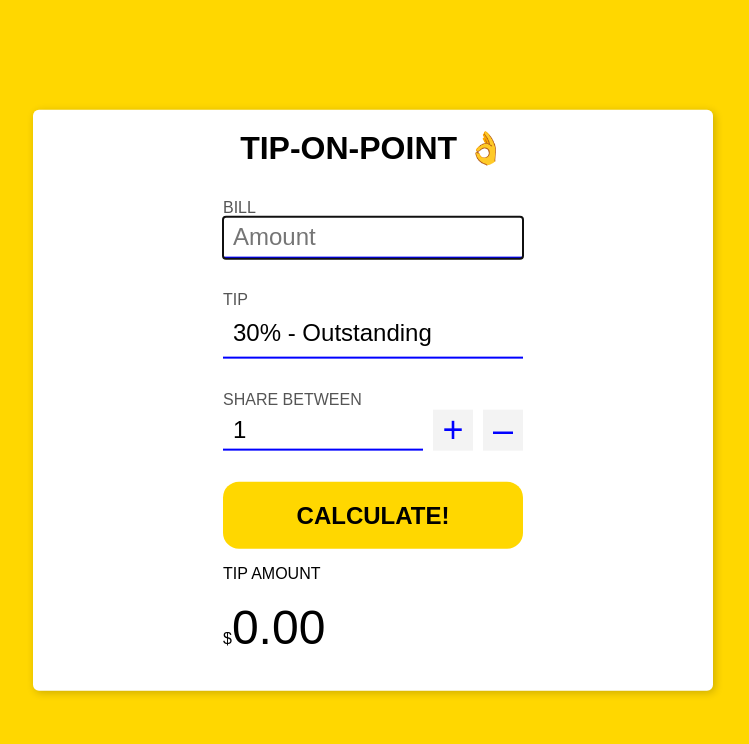
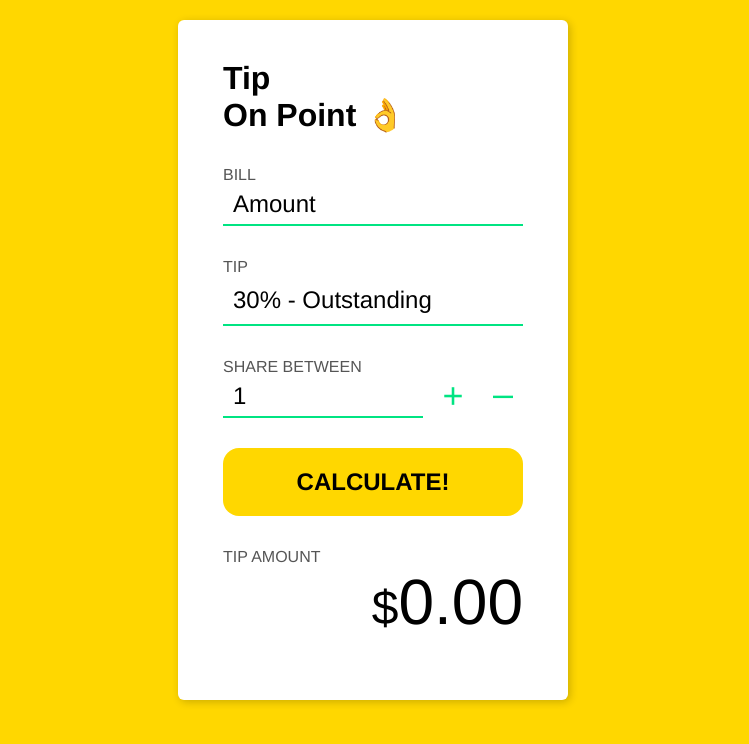
Before and after one commit to niiccolas/tiponpoint, a plain HTML site: page index.html in a window 1280 px wide. Shown: the whole page, without its empty margins (267-1016 px from the left). Drawn offline with nearby package versions, Linux system fonts and the light colour scheme.

Commit message:
Update color & font scheme

```diff
--- a/app.js
+++ b/app.js
@@ -4,7 +4,7 @@ const tipCalculator = (e) => {
   let sharing = document.querySelector('#sharing').value;
 
   if(!amount) {
-    document.querySelector('#modal-message').textContent = 'How much was your bill?';
+    document.querySelector('#modal-message').textContent = 'Type the amount of your bill !';
     document.querySelector('.modal').classList.add('show-modal');
     throw 'ERROR: Missing amount'
   } else if (!tip) {
@@ -56,11 +56,11 @@ document.addEventListener('keyup', hideModalOnEsc); //
 
 
 // ! Input Increment Logic
-document.querySelector('.grid-item-plus').addEventListener('click', function() {
+document.querySelector('#plus').addEventListener('click', function() {
   document.querySelector('.counter').value++;
 })
 
-document.querySelector('.grid-item-minus').addEventListener('click', function() {
+document.querySelector('#minus').addEventListener('click', function() {
   if(document.querySelector('.counter').value >= 2) {
       document.querySelector('.counter').value--;
      }
--- a/index.html
+++ b/index.html
@@ -6,17 +6,18 @@
   <meta name="viewport" content="width=device-width, initial-scale=1.0">
   <meta http-equiv="X-UA-Compatible" content="ie=edge">
   <link rel="stylesheet" href="https://cdnjs.cloudflare.com/ajax/libs/normalize/8.0.0/normalize.min.css">
-  <title>TIP ON POINT</title>
+  <title>Tip On Point</title>
   <link rel="stylesheet" href="./styles.css">
 </head>
 
 <body>
   <div id="container">
-    <h1>TIP-ON-POINT 👌 </h1>
     <div id="form">
+      <h1>Tip<br> On Point 👌 </h1>
       <p class="section-title">Bill</p>
       <label for="bill" class="screen-reader">Amount </label>
-      <input type="number" name="" id="bill" placeholder="Amount" tabindex="1" autocomplete="off" autofocus>
+
+      <input type="number" name="" id="bill" placeholder="Amount" tabindex="1" autocomplete="off" min="1" max="999999" autofocus>
       <p class="section-title">Tip</p>
 
       <select name="tip" id="tip" required tabindex="2">
@@ -32,15 +33,15 @@
           <div class="grid-item-number">
             <input type="number" name="" id="sharing" value="1" class="counter" tabindex="3">
           </div>
-          <div class="grid-item-plus">+</div>
-          <div class="grid-item-minus">–</div>
+          <div class="operators" id="plus">+</div>
+          <div class="operators adjustX" id="minus">–</div>
         </div>
       </div>
       <input type="submit" value="CALCULATE!" id="submit">
 
       <div id="result">
-        <p>TIP AMOUNT</p>
-        <p>$<span id="grandTotal">0.00</span></p>
+        <p class="section-title">TIP AMOUNT</p>
+        <p class="grandTotal">$<span id="grandTotal">0.00</span></p>
       </div>
     </div>
   </div>
--- a/styles.css
+++ b/styles.css
@@ -1,37 +1,42 @@
 * {
   font-size: 16px;
-  font-family: Arial, Helvetica, sans-serif;
-  /* border: 1px solid red; */
+  font-family: Avenir, Helvetica, sans-serif;
 }
 
 html {
   background: gold;
   background-size: cover;
   box-sizing: border-box;
-  height: 100vh;
-  width: 100vw;
+  height: 100%;
+  width: 100%;
 }
 
 #container {
   background: white;
   box-shadow: 2px 2px 8px rgba(0, 0, 0, .2);
-  width: 50%;
-  padding: 20px;
+  width: 350px;
+  padding: 40px 20px 60px;
   border-radius: 6px;
   text-align: center;
-  position: absolute;
-  top: 50%;
-  left: 50%;
-  transform: translate(-50%, -50%)
+  margin: 20px auto;
 }
 
 #container h1 {
   margin: 0;
 }
 
+.section-title {
+  font-size: 1rem;
+  margin-top: 2rem;
+  margin-bottom: 0;
+  color: #555;
+  text-transform: uppercase;
+}
+
 #form {
   text-align: left;
-  width: 300px;
+  width: 100%;
+  max-width: 300px;
   margin: 0 auto;
 }
 
@@ -40,9 +45,25 @@ html {
   margin-top: 10px;
 }
 
+#result {
+  /* position: relative;
+  left: 20%; */
+  width: 100%;
+  margin-top: 30px;
+}
+
+#grandTotal {
+  font-size: 4rem;
+  font-weight: 500;
+}
+
+.grandTotal {
+  text-align: right;
+  font-size: 3rem;
+  margin: 0;
+}
+
 .screen-reader {
-  /* display: none; */
-  /* visibility: hidden; */
   position: absolute;
   width: 1px;
   height: 1px;
@@ -60,9 +81,23 @@ input,select {
   max-width: 100%;
   display: block;
   border: 0;
-  border-bottom: 2px solid blue;
+  border-bottom: 2px solid #00E482;
   font-size: 1.5rem;
   padding: 6px 10px;
+  outline: none;
+}
+
+::placeholder { /* Chrome, Firefox, Opera, Safari 10.1+ */
+  color: black;
+  opacity: 1; /* Firefox */
+}
+
+:-ms-input-placeholder { /* Internet Explorer 10-11 */
+  color: black;
+}
+
+::-ms-input-placeholder { /* Microsoft Edge */
+  color: black;
 }
 
 input[type="number"]::-webkit-outer-spin-button,
@@ -73,12 +108,13 @@ input[type="number"]::-webkit-inner-spin-button {
 
 select,option {
   -webkit-appearance: none;
+  outline: none;
   border-radius: 0px;
   /* padding: 30px; */
   height: 50px;
   background: white;
   text-decoration: none;
-  border-bottom: 2px solid blue;
+  border-bottom: 2px solid #00E482;
   border-bottom-left-radius: 0px;
 }
 
@@ -94,7 +130,7 @@ select,option {
   transition: .4s background ease;
 }
 #submit:hover {
-  background: tomato;
+  background: #00E482;
   transition: .4s all ease;
   cursor: pointer;
 }
@@ -119,17 +155,6 @@ select,option {
   line-height: 20px;
 }
 
-.section-title {
-  margin-top: 2rem;
-  margin-bottom: 0;
-  color: #555;
-  text-transform: uppercase;
-}
-
-#grandTotal {
-  font-size: 3em;
-}
-
 /*
 * MODAL STYLING
 */
@@ -139,7 +164,7 @@ select,option {
   left: 0;
   width: 100%;
   height: 100%;
-  background: rgba(0, 0, 0, .8);
+  background: rgba(0, 0, 0, .9);
   opacity: 0;
   visibility: hidden;
   transform: scale(1.1);
@@ -160,17 +185,23 @@ select,option {
 }
 
 .close-button {
+  color: #00E482;
   float: right;
-  background-color: lightgray;
-  width: 1.5rem;
-  line-height: 1.5rem;
+  width: 2.5rem;
+  line-height: 2.5rem;
+  font-size: 3.5rem;
   text-align: center;
   border-radius: .25rem;
   cursor: pointer;
+  border-radius: 0%;
+  transition: all .5s ease;
 }
 
 .close-button:hover {
-  background: rgba(0, 0, 0, .5);
+  background: #00E482;
+  color: white;
+  border-radius: 100%;
+  transition: all .5s ease;
 }
 
 .show-modal {
@@ -197,7 +228,6 @@ select,option {
 }
 
 .grid-item-number input {
-  border-bottom: 2px solid blue;
   box-sizing: border-box;
   font-size: 1.5rem;
   margin: 0;
@@ -207,30 +237,24 @@ select,option {
   width: 100%;
 }
 
-.grid-item-plus {
-  color: blue;
-  text-align: center;
-  font-size: 1.5em;
-  line-height: 40px;
-  background: #f3f3f3;
-}
-.grid-item-plus:hover {
-  cursor: pointer;
-  background: gold;
-  transform: scale(1.1);
-  transition: transform .5s ease;
+.adjustX {
+  transform: translateY(-2px);
 }
 
-.grid-item-minus {
-  color: blue;
+.operators {
+  border-radius: 100%;
+  color: #00E482;
   font-size: 1.5em;
+  font-weight: 500;
   line-height: 40px;
   text-align: center;
-  background: #f3f3f3;
+  transition: all .5s ease;
 }
-.grid-item-minus:hover {
-  background: gold;
+
+.operators:hover {
   cursor: pointer;
-  transform: scale(1.1);
-  transition: transform .5s ease;
+  background: #00E482;
+  color: white;
+  border-radius: 100%;
+  transition: all .5s ease;
 }
```
